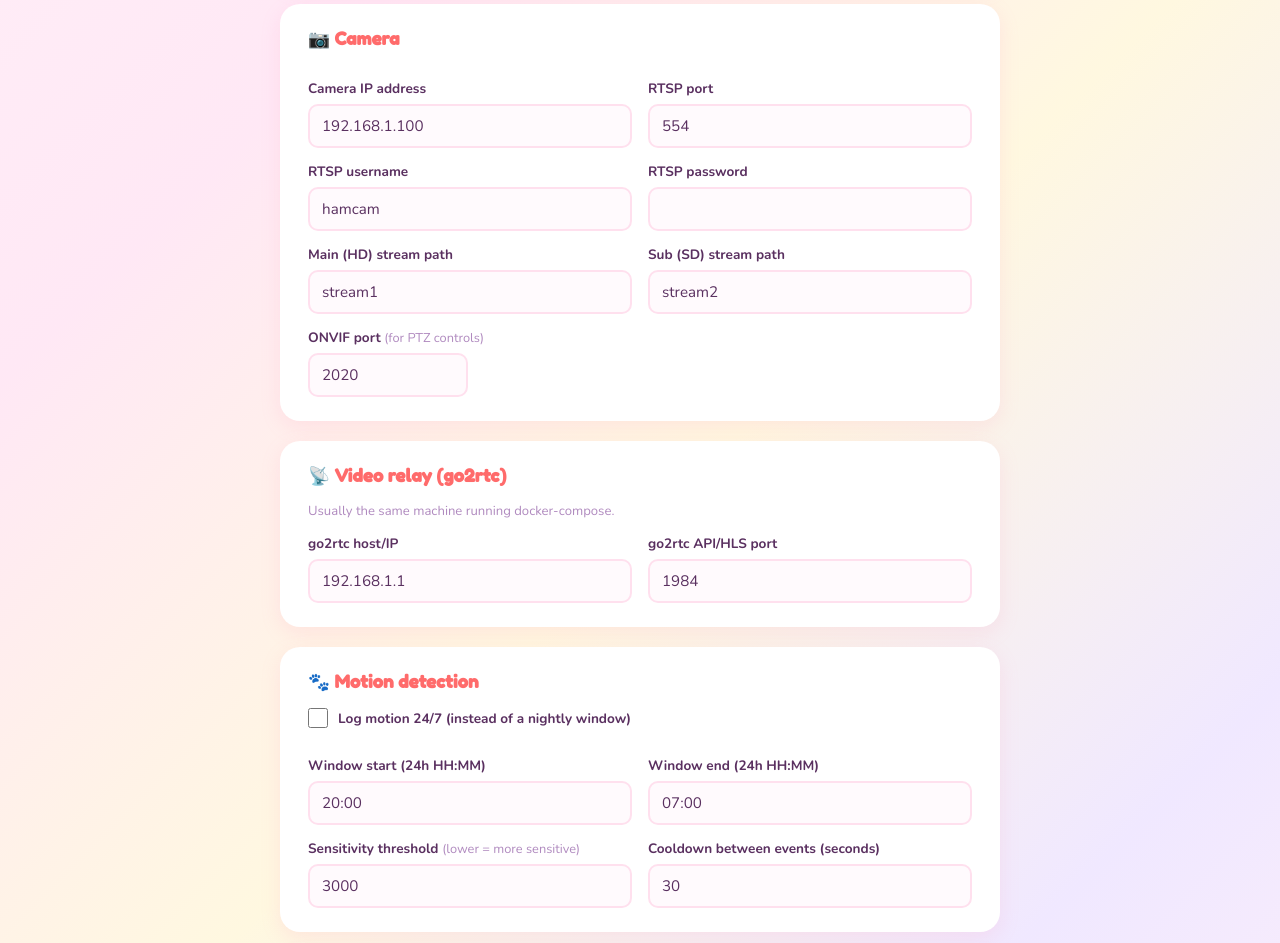
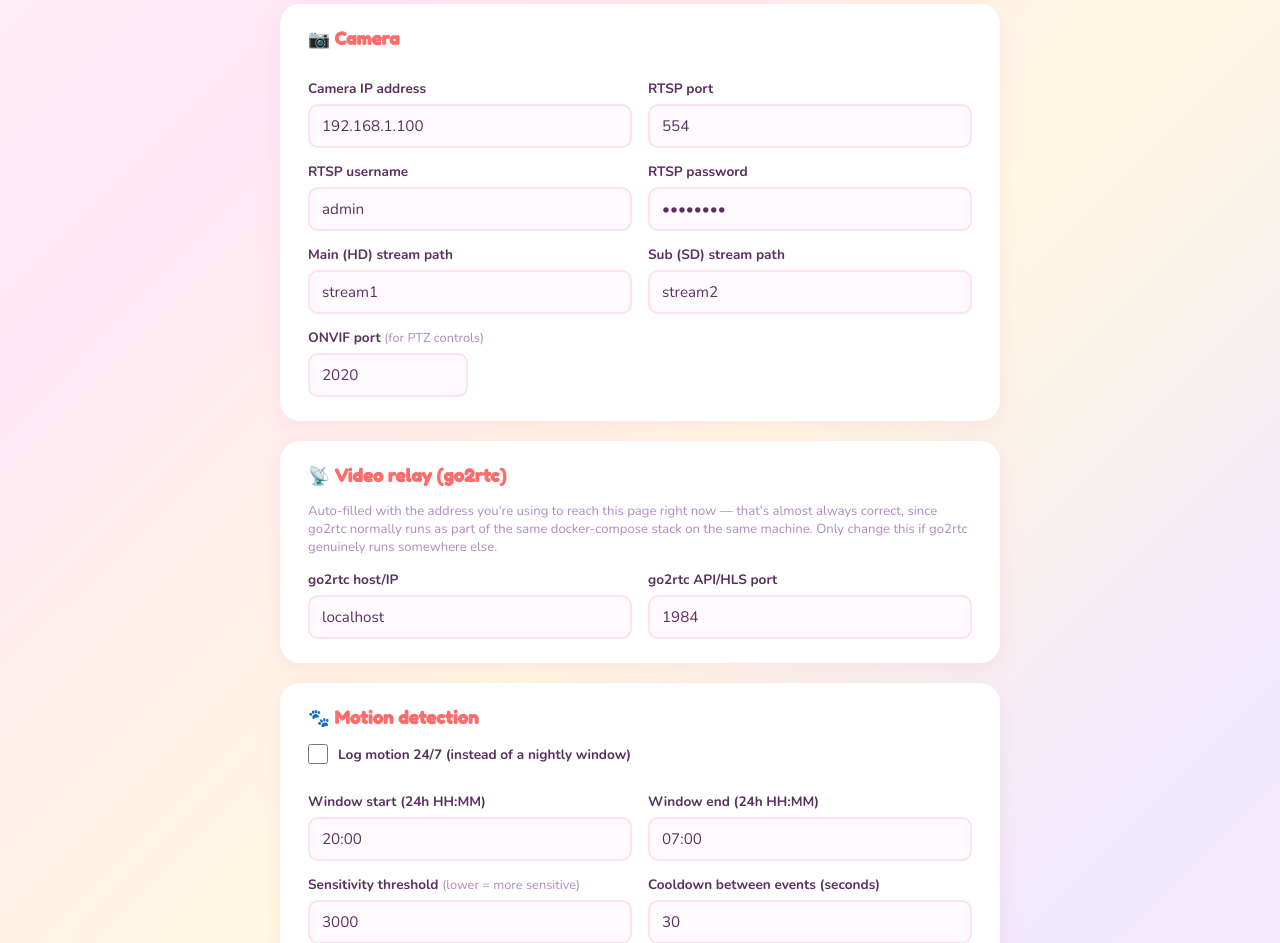
Before and after one commit to tommyboy180/hamcam, a PHP site: page /setup.php in a window 1280 px wide. Shown: the part 407-1350 px from the top of the page. Run offline with PHP 8.4, Linux system fonts and the light colour scheme.

Commit message:
Add files via upload

```diff
--- a/config.php
+++ b/config.php
@@ -3,68 +3,59 @@
 //  HamCAM Configuration
 // ============================================================
 //
-//  This is the TEMPLATE that ships in the repo. It is safe to copy
-//  straight to config.php and boot the app with it — every page will
-//  just redirect you to the setup wizard (setup.php) until you finish
-//  filling in real values there.
-//
-//      cp config.example.php config.php
-//      cp go2rtc.example.yaml go2rtc.yaml
-//      cp .env.example .env
-//      docker compose up -d --build
-//
-//  Then visit the site — the wizard takes it from there. Don't edit
-//  this file's __TOKEN__ placeholders by hand; setup.php does that
-//  for you (and stores a bcrypt hash of your password, not the
-//  plaintext).
+//  This file ships with example values so the app boots cleanly
+//  out of the box. Don't edit it by hand — open the site in a
+//  browser and use the setup wizard (it redirects you there
+//  automatically until HAMCAM_SETUP_COMPLETE is true below).
+//  The wizard rewrites this whole file when you save.
 // ============================================================
 
-// Flipped to true by setup.php once the wizard has been completed.
+// Flipped to true by the setup wizard once you've completed it.
 define('HAMCAM_SETUP_COMPLETE', false);
 
 // --- Authentication ---
-define('HAMCAM_PASSWORD_HASH', '__HAMCAM_PASSWORD_HASH__');  // bcrypt, set via setup.php
-define('SESSION_TIMEOUT', 3600);                              // seconds (1 hour)
+define('HAMCAM_PASSWORD_HASH', '');             // bcrypt, set via the wizard
+define('SESSION_TIMEOUT', 3600);                 // seconds (1 hour)
 
 // --- Camera Settings ---
 // Your camera's local IP and RTSP credentials
-define('CAMERA_IP',        '__CAMERA_IP__');   // <-- set via setup.php
-define('CAMERA_RTSP_PORT', 554);               // placeholder default until setup.php runs
-define('CAMERA_USER',      '__CAMERA_USER__');
-define('CAMERA_PASS',      '__CAMERA_PASS__');
+define('CAMERA_IP',        '192.168.1.100');   // <-- set via the wizard
+define('CAMERA_RTSP_PORT', 554);
+define('CAMERA_USER',      'admin');
+define('CAMERA_PASS',      'changeme');
 
 // RTSP stream paths (Tapo C210 stream names)
-define('RTSP_STREAM_HD', '__RTSP_STREAM_HD__');  // 2K main stream
-define('RTSP_STREAM_SD', '__RTSP_STREAM_SD__');  // Sub stream (lower res)
+define('RTSP_STREAM_HD', 'stream1');   // 2K main stream
+define('RTSP_STREAM_SD', 'stream2');   // Sub stream (lower res)
 
 // Full RTSP URL (used by hls-proxy / ffmpeg if needed)
 define('RTSP_URL_HD', sprintf(
     'rtsp://%s:%s@%s:%d/%s',
-    CAMERA_USER, CAMERA_PASS, CAMERA_IP, CAMERA_RTSP_PORT, RTSP_STREAM_HD
+    rawurlencode(CAMERA_USER), rawurlencode(CAMERA_PASS), CAMERA_IP, CAMERA_RTSP_PORT, RTSP_STREAM_HD
 ));
 
 // --- HLS Proxy (go2rtc) ---
 // go2rtc runs as a sidecar container and provides real-time HLS.
 // Stream name "cam" matches the streams key in go2rtc.yaml.
 // Set to '' to fall back to the MJPEG snapshot mode.
-define('HLS_URL', '__HLS_URL__');
+define('HLS_URL', 'http://192.168.1.1:1984/cam/index.m3u8');
 
 // MJPEG / Snapshot fallback URL (Tapo C210 snapshot endpoint)
 define('SNAPSHOT_URL', 'http://' . CAMERA_IP . '/snapshot/stream0');
 
 // --- PTZ / ONVIF ---
 define('ONVIF_HOST', CAMERA_IP);
-define('ONVIF_PORT', 2020);   // placeholder default until setup.php runs
+define('ONVIF_PORT', 2020);
 
 // --- Motion Detection ---
 // These mirror the env vars the `motion` container reads from .env —
-// setup.php keeps both in sync so the UI never lies about the schedule.
-define('MOTION_ACTIVE_START', '__MOTION_ACTIVE_START__');
-define('MOTION_ACTIVE_END',   '__MOTION_ACTIVE_END__');
-define('MOTION_ALWAYS_ON',    false);   // placeholder default until setup.php runs
-define('MOTION_THRESHOLD',    3000);    // placeholder default until setup.php runs
-define('MOTION_COOLDOWN',     30);      // placeholder default until setup.php runs
+// the wizard keeps both in sync so the UI never lies about the schedule.
+define('MOTION_ACTIVE_START', '20:00');
+define('MOTION_ACTIVE_END',   '07:00');
+define('MOTION_ALWAYS_ON',    false);   // set true to log 24/7
+define('MOTION_THRESHOLD',    3000);    // pixel change score to trigger (lower = more sensitive)
+define('MOTION_COOLDOWN',     30);      // seconds between events (prevents spam)
 
 // --- Site ---
-define('SITE_TITLE',    '__SITE_TITLE__');
-define('SITE_SUBTITLE', '__SITE_SUBTITLE__');
+define('SITE_TITLE',    'HamCAM');
+define('SITE_SUBTITLE', 'Live Hamster Observatory');
--- a/setup.php
+++ b/setup.php
@@ -11,8 +11,9 @@
  *   Acts as a protected "Settings" page — you must already be logged
  *   in (same session as camera.php) to view or change anything here.
  *
- * Writes three files: config.php, go2rtc.yaml, .env
- * (.env is read by docker-compose.yml on the host)
+ * Rewrites config.php and go2rtc.yaml in place (they ship with working
+ * example values, so there's nothing to "create" — just overwrite),
+ * and keeps .env in sync for docker-compose.
  */
 
 require_once 'config.php';
@@ -25,11 +26,92 @@ if (!$IS_FIRST_RUN && empty($_SESSION['hamcam_auth'])) {
     exit;
 }
 
-define('TEMPLATE_CONFIG', __DIR__ . '/config.example.php');
-define('TEMPLATE_GO2RTC', __DIR__ . '/go2rtc.example.yaml');
 define('OUT_CONFIG', __DIR__ . '/config.php');
 define('OUT_GO2RTC', __DIR__ . '/go2rtc.yaml');
 define('OUT_ENV', __DIR__ . '/.env');
+
+// ---------------------------------------------------------------- templates --
+// These are rendered fresh every time the form is saved — config.php and
+// go2rtc.yaml are fully regenerated from here, not patched in place. Every
+// field is a __TOKEN__, including the numeric/boolean ones; this string is
+// just text being substituted, never executed directly, so there's no PHP
+// syntax constraint on it the way there is on the files it produces.
+
+const CONFIG_TEMPLATE = <<<'PHPTPL'
+<?php
+// ============================================================
+//  HamCAM Configuration — generated by the setup wizard (setup.php)
+//  Don't edit by hand; re-run the wizard instead.
+// ============================================================
+
+define('HAMCAM_SETUP_COMPLETE', true);
+
+// --- Authentication ---
+define('HAMCAM_PASSWORD_HASH', '__HAMCAM_PASSWORD_HASH__');  // bcrypt
+define('SESSION_TIMEOUT', 3600);                              // seconds (1 hour)
+
+// --- Camera Settings ---
+define('CAMERA_IP',        '__CAMERA_IP__');
+define('CAMERA_RTSP_PORT', __CAMERA_RTSP_PORT__);
+define('CAMERA_USER',      '__CAMERA_USER__');
+define('CAMERA_PASS',      '__CAMERA_PASS__');
+
+define('RTSP_STREAM_HD', '__RTSP_STREAM_HD__');
+define('RTSP_STREAM_SD', '__RTSP_STREAM_SD__');
+
+define('RTSP_URL_HD', sprintf(
+    'rtsp://%s:%s@%s:%d/%s',
+    rawurlencode(CAMERA_USER), rawurlencode(CAMERA_PASS), CAMERA_IP, CAMERA_RTSP_PORT, RTSP_STREAM_HD
+));
+
+// --- HLS Proxy (go2rtc) ---
+define('HLS_URL', '__HLS_URL__');
+
+// MJPEG / Snapshot fallback URL (Tapo C210 snapshot endpoint)
+define('SNAPSHOT_URL', 'http://' . CAMERA_IP . '/snapshot/stream0');
+
+// --- PTZ / ONVIF ---
+define('ONVIF_HOST', CAMERA_IP);
+define('ONVIF_PORT', __ONVIF_PORT__);
+
+// --- Motion Detection ---
+define('MOTION_ACTIVE_START', '__MOTION_ACTIVE_START__');
+define('MOTION_ACTIVE_END',   '__MOTION_ACTIVE_END__');
+define('MOTION_ALWAYS_ON',    __MOTION_ALWAYS_ON__);
+define('MOTION_THRESHOLD',    __MOTION_THRESHOLD__);
+define('MOTION_COOLDOWN',     __MOTION_COOLDOWN__);
+
+// --- Site ---
+define('SITE_TITLE',    '__SITE_TITLE__');
+define('SITE_SUBTITLE', '__SITE_SUBTITLE__');
+
+PHPTPL;
+
+const GO2RTC_TEMPLATE = <<<'YAMLTPL'
+# Generated by the setup wizard (setup.php). Don't edit by hand;
+# re-run the wizard instead.
+
+streams:
+  cam:
+    - rtsp://__CAMERA_USER__:__CAMERA_PASS__@__CAMERA_IP__:__CAMERA_RTSP_PORT__/__RTSP_STREAM_HD__
+
+api:
+  listen: ":1984"
+  origin: "*"
+
+rtsp:
+  listen: ":8554"
+
+webrtc:
+  listen: ":8555/tcp"
+
+hls:
+  segment_duration: 1
+
+log:
+  level: warn
+
+YAMLTPL;
 
 // ---------------------------------------------------------------- helpers --
 
@@ -38,7 +120,8 @@ function php_escape(string $v): string {
     return str_replace(["\\", "'"], ["\\\\", "\\'"], $v);
 }
 
-// Replace __TOKEN__ markers (used for quoted string defines).
+// Plain string token substitution — no regex, no backreference quirks
+// (matters because bcrypt hashes contain literal '$' characters).
 function render_tokens(string $text, array $tokens): string {
     foreach ($tokens as $key => $value) {
         $text = str_replace("__{$key}__", $value, $text);
@@ -46,20 +129,10 @@ function render_tokens(string $text, array $tokens): string {
     return $text;
 }
 
-// Replace a whole define('NAME', ...); line (used for unquoted bool/int defines,
-// which can't safely be done with bare token substitution since the template
-// has to be valid PHP on its own before any substitution happens).
-function set_define(string $text, string $name, string $rawValue): string {
-    $pattern = "/define\('" . preg_quote($name, '/') . "',\s*[^)]*\);/";
-    return preg_replace($pattern, "define('{$name}', {$rawValue});", $text, 1);
-}
-
 function current_const(string $name, $default) {
     return defined($name) ? constant($name) : $default;
 }
 
-// Pull a couple of existing values back out of HLS_URL / .env so the form
-// is pre-filled with real settings when reconfiguring, rather than guesses.
 function parse_existing_env(): array {
     $env = [];
     if (is_file(OUT_ENV)) {
@@ -72,46 +145,53 @@ function parse_existing_env(): array {
     return $env;
 }
 
+// go2rtc only reads go2rtc.yaml at process startup — it won't notice the
+// file we just rewrote on its own. It exposes POST /api/restart specifically
+// for this: an in-process restart that re-reads its config from disk. Since
+// hamcam and go2rtc share a Docker network, we can call this directly —
+// no Docker socket access needed, unlike restarting the *container* would.
+function reload_go2rtc(): bool {
+    $ctx = stream_context_create([
+        'http' => ['method' => 'POST', 'timeout' => 3, 'ignore_errors' => true],
+    ]);
+    $result = @file_get_contents('http://go2rtc:1984/api/restart', false, $ctx);
+    return $result !== false;
+}
+
+// The user's browser already knows the right address for this — it's
+// whatever they typed to reach this very page. Default to that instead of
+// making them go hunt for a Docker-internal IP (e.g. `docker exec go2rtc
+// ifconfig` gives you the container's address on its private bridge
+// network, like 172.18.0.2 — not reachable from a browser at all, and
+// not what this field is asking for).
+function detect_host_ip(): string {
+    $host = $_SERVER['HTTP_HOST'] ?? $_SERVER['SERVER_NAME'] ?? '';
+    $host = preg_replace('/:\d+$/', '', $host); // strip ":port" if present
+    return $host !== '' ? $host : '192.168.1.1';
+}
+
 // ------------------------------------------------------------- form state --
+// config.php always has *some* sane values (either the shipped example
+// defaults, or whatever was last saved) — no need to special-case first-run
+// vs. editing here, just read whatever's currently defined.
 
 $errors = [];
 $saved = false;
-$generated_password_notice = '';
 
-if ($IS_FIRST_RUN) {
-    $d = [
-        'camera_ip'        => '192.168.1.100',
-        'camera_rtsp_port' => 554,
-        'camera_user'      => 'hamcam',
-        'camera_pass'      => '',
-        'rtsp_stream_hd'   => 'stream1',
-        'rtsp_stream_sd'   => 'stream2',
-        'onvif_port'       => 2020,
-        'go2rtc_host'      => '192.168.1.1',
-        'go2rtc_port'      => 1984,
-        'motion_always_on' => false,
-        'motion_start'     => '20:00',
-        'motion_end'       => '07:00',
-        'motion_threshold' => 3000,
-        'motion_cooldown'  => 30,
-        'site_title'       => 'HamCAM',
-        'site_subtitle'    => 'Live Hamster Observatory',
-        'tz'               => 'UTC',
-        'web_port'         => 8765,
-    ];
-} else {
 $env = parse_existing_env();
-    $go2rtc_host = '';
 $go2rtc_port = (int)($env['GO2RTC_API_PORT'] ?? 1984);
-    if (defined('HLS_URL') && HLS_URL && preg_match('#^https?://([^:/]+):(\d+)#', HLS_URL, $m)) {
+$go2rtc_host = detect_host_ip();
+if (!$IS_FIRST_RUN && defined('HLS_URL') && HLS_URL && preg_match('#^https?://([^:/]+):(\d+)#', HLS_URL, $m)) {
+    // Editing: show whatever was actually saved last time, not a fresh guess.
     $go2rtc_host = $m[1];
     $go2rtc_port = (int)$m[2];
 }
+
 $d = [
-        'camera_ip'        => current_const('CAMERA_IP', ''),
+    'camera_ip'        => current_const('CAMERA_IP', '192.168.1.100'),
     'camera_rtsp_port' => current_const('CAMERA_RTSP_PORT', 554),
-        'camera_user'      => current_const('CAMERA_USER', ''),
-        'camera_pass'      => '', // never re-display the existing secret — blank = "keep current"
+    'camera_user'      => current_const('CAMERA_USER', 'admin'),
+    'camera_pass'      => $IS_FIRST_RUN ? current_const('CAMERA_PASS', '') : '', // don't echo a real secret back
     'rtsp_stream_hd'   => current_const('RTSP_STREAM_HD', 'stream1'),
     'rtsp_stream_sd'   => current_const('RTSP_STREAM_SD', 'stream2'),
     'onvif_port'       => current_const('ONVIF_PORT', 2020),
@@ -127,7 +207,6 @@ if ($IS_FIRST_RUN) {
     'tz'               => $env['TZ'] ?? 'UTC',
     'web_port'         => (int)($env['HAMCAM_PORT'] ?? 8765),
 ];
-}
 
 // ------------------------------------------------------------- form submit --
 
@@ -142,8 +221,8 @@ if ($_SERVER['REQUEST_METHOD'] === 'POST') {
     $rtsp_hd           = $p('rtsp_stream_hd', 'stream1');
     $rtsp_sd           = $p('rtsp_stream_sd', 'stream2');
     $onvif_port        = (int)$p('onvif_port', '2020');
-    $go2rtc_host       = $p('go2rtc_host');
-    $go2rtc_port       = (int)$p('go2rtc_port', '1984');
+    $go2rtc_host_in    = $p('go2rtc_host');
+    $go2rtc_port_in    = (int)$p('go2rtc_port', '1984');
     $always_on         = isset($_POST['motion_always_on']);
     $motion_start      = $p('motion_start', '20:00');
     $motion_end        = $p('motion_end', '07:00');
@@ -162,23 +241,15 @@ if ($_SERVER['REQUEST_METHOD'] === 'POST') {
     }
     if ($camera_ip === '') $errors[] = 'Camera IP address is required.';
     if ($camera_user === '') $errors[] = 'Camera RTSP username is required.';
-    if ($camera_pass === '' && $IS_FIRST_RUN) $errors[] = 'Camera RTSP password is required.';
-    if ($go2rtc_host === '') $errors[] = 'go2rtc host/IP is required.';
+    if ($camera_pass === '') $errors[] = 'Camera RTSP password is required.';
+    if ($go2rtc_host_in === '') $errors[] = 'go2rtc host/IP is required.';
     if ($rtsp_hd === '') $errors[] = 'Main RTSP stream path is required.';
 
-    foreach (['camera_user' => $camera_user, 'camera_pass' => $camera_pass] as $label => $val) {
-        if ($val !== '' && preg_match('#[:/@]#', $val)) {
-            $errors[] = "Camera username/password can't contain ':', '/', or '@' — HamCAM builds RTSP URLs without encoding them, so it will break the stream.";
-            break;
-        }
+    if (strpos($camera_user, ':') !== false) {
+        $errors[] = "Camera username can't contain ':' — it's used as the user:pass separator for HTTP Basic Auth (cam_api.php) and a colon in the username makes that ambiguous to decode. A colon in the password is fine.";
     }
 
     if (empty($errors)) {
-        // Keep the existing camera password if the field was left blank on a re-edit.
-        if ($camera_pass === '' && !$IS_FIRST_RUN) {
-            $camera_pass = current_const('CAMERA_PASS', '');
-        }
-
         // Keep the existing password hash unless a new password was actually entered.
         if ($new_password !== '') {
             $password_hash = password_hash($new_password, PASSWORD_BCRYPT);
@@ -186,40 +257,44 @@ if ($_SERVER['REQUEST_METHOD'] === 'POST') {
             $password_hash = current_const('HAMCAM_PASSWORD_HASH', '');
         }
 
-        $hls_url = sprintf('http://%s:%d/cam/index.m3u8', $go2rtc_host, $go2rtc_port);
+        $hls_url = sprintf('http://%s:%d/cam/index.m3u8', $go2rtc_host_in, $go2rtc_port_in);
 
         $tokens = [
             'HAMCAM_PASSWORD_HASH' => php_escape($password_hash),
             'CAMERA_IP'            => php_escape($camera_ip),
+            'CAMERA_RTSP_PORT'     => (string)$camera_rtsp_port,
             'CAMERA_USER'          => php_escape($camera_user),
             'CAMERA_PASS'          => php_escape($camera_pass),
             'RTSP_STREAM_HD'       => php_escape($rtsp_hd),
             'RTSP_STREAM_SD'       => php_escape($rtsp_sd),
             'HLS_URL'              => php_escape($hls_url),
+            'ONVIF_PORT'           => (string)$onvif_port,
             'MOTION_ACTIVE_START'  => php_escape($motion_start),
             'MOTION_ACTIVE_END'    => php_escape($motion_end),
+            'MOTION_ALWAYS_ON'     => $always_on ? 'true' : 'false',
+            'MOTION_THRESHOLD'     => (string)$motion_threshold,
+            'MOTION_COOLDOWN'      => (string)$motion_cooldown,
             'SITE_TITLE'           => php_escape($site_title),
             'SITE_SUBTITLE'        => php_escape($site_subtitle),
         ];
 
-        // --- config.php ---
-        $config_text = render_tokens(file_get_contents(TEMPLATE_CONFIG), $tokens);
-        $config_text = set_define($config_text, 'CAMERA_RTSP_PORT', (string)$camera_rtsp_port);
-        $config_text = set_define($config_text, 'ONVIF_PORT', (string)$onvif_port);
-        $config_text = set_define($config_text, 'MOTION_ALWAYS_ON', $always_on ? 'true' : 'false');
-        $config_text = set_define($config_text, 'MOTION_THRESHOLD', (string)$motion_threshold);
-        $config_text = set_define($config_text, 'MOTION_COOLDOWN', (string)$motion_cooldown);
-        $config_text = set_define($config_text, 'HAMCAM_SETUP_COMPLETE', 'true');
+        $config_text = render_tokens(CONFIG_TEMPLATE, $tokens);
 
-        // --- go2rtc.yaml ---
-        $go2rtc_tokens = $tokens + ['CAMERA_RTSP_PORT' => (string)$camera_rtsp_port];
-        $go2rtc_text = render_tokens(file_get_contents(TEMPLATE_GO2RTC), $go2rtc_tokens);
+        // go2rtc.yaml needs its own encoding for the credentials: this is a URL,
+        // not a PHP string literal, and Go's URL parser is strict about it (a
+        // password with a '%', '#', '?', '&', etc. would parse fine as a PHP
+        // string but break go2rtc's RTSP connection — same reason snapshot.php
+        // and motion_log.php urlencode() at the point of building a URL, rather
+        // than relying on whatever escaping the value already went through).
+        $go2rtc_tokens = $tokens;
+        $go2rtc_tokens['CAMERA_USER'] = rawurlencode($camera_user);
+        $go2rtc_tokens['CAMERA_PASS'] = rawurlencode($camera_pass);
+        $go2rtc_text = render_tokens(GO2RTC_TEMPLATE, $go2rtc_tokens);
 
-        // --- .env (read by docker-compose.yml on the host) ---
         $env_text = implode("\n", [
             "TZ={$tz}",
             "HAMCAM_PORT={$web_port}",
-            "GO2RTC_API_PORT={$go2rtc_port}",
+            "GO2RTC_API_PORT={$go2rtc_port_in}",
             "GO2RTC_RTSP_PORT=8554",
             "MOTION_ACTIVE_START={$motion_start}",
             "MOTION_ACTIVE_END={$motion_end}",
@@ -235,8 +310,10 @@ if ($_SERVER['REQUEST_METHOD'] === 'POST') {
                  && @file_put_contents(OUT_GO2RTC, $go2rtc_text) !== false
                  && @file_put_contents(OUT_ENV, $env_text) !== false;
 
+        $go2rtc_reloaded = false;
         if ($write_ok) {
             $saved = true;
+            $go2rtc_reloaded = reload_go2rtc();
             if ($IS_FIRST_RUN) {
                 // No need to make someone log in immediately after they just set the password.
                 $_SESSION['hamcam_auth'] = true;
@@ -244,23 +321,31 @@ if ($_SERVER['REQUEST_METHOD'] === 'POST') {
             }
         } else {
             $errors[] = 'Could not write config.php / go2rtc.yaml / .env — the web server needs '
-                      . 'write permission on those files. See the README "Setup" section '
-                      . '(usually: chmod 666 config.php go2rtc.yaml .env on the host).';
+                      . 'write permission on those files. They should already be writable '
+                      . '(the container fixes this at startup); try `docker compose restart hamcam`.';
         }
     }
 
     if (!empty($errors)) {
         // Re-render the form with whatever was just submitted, not the stale defaults.
-        $d = compact(
-            'camera_ip', 'camera_rtsp_port', 'camera_user', 'camera_pass',
-            'rtsp_stream_hd', 'rtsp_stream_sd', 'onvif_port', 'go2rtc_host',
-            'go2rtc_port', 'motion_start', 'motion_end', 'motion_threshold',
-            'motion_cooldown', 'site_title', 'site_subtitle', 'tz', 'web_port'
-        );
+        $d['camera_ip'] = $camera_ip;
+        $d['camera_rtsp_port'] = $camera_rtsp_port;
+        $d['camera_user'] = $camera_user;
+        $d['camera_pass'] = ''; // don't echo a failed password attempt back into the field
         $d['rtsp_stream_hd'] = $rtsp_hd;
         $d['rtsp_stream_sd'] = $rtsp_sd;
+        $d['onvif_port'] = $onvif_port;
+        $d['go2rtc_host'] = $go2rtc_host_in;
+        $d['go2rtc_port'] = $go2rtc_port_in;
         $d['motion_always_on'] = $always_on;
-        $d['camera_pass'] = ''; // don't echo a failed password attempt back into the field
+        $d['motion_start'] = $motion_start;
+        $d['motion_end'] = $motion_end;
+        $d['motion_threshold'] = $motion_threshold;
+        $d['motion_cooldown'] = $motion_cooldown;
+        $d['site_title'] = $site_title;
+        $d['site_subtitle'] = $site_subtitle;
+        $d['tz'] = $tz;
+        $d['web_port'] = $web_port;
     }
 }
 
@@ -420,9 +505,17 @@ function checked(bool $v): string { return $v ? 'checked' : ''; }
       <?php else: ?>
         <p>Your settings were updated.</p>
       <?php endif; ?>
-      <p class="note">Page/login changes (password, site title, camera IP/creds) take effect
-      immediately. Changes to the video relay, the web UI port, or motion-detector
-      timing need the stack restarted to take effect:</p>
+      <p class="note">Login/password, camera IP/creds, and site title take effect
+      immediately.
+      <?php if ($go2rtc_reloaded): ?>
+        The video relay reloaded itself automatically — the new camera feed
+        should be live within a few seconds.
+      <?php else: ?>
+        The video relay couldn't be reloaded automatically (it may still be
+        starting up) — give it a minute, or run <code style="display:inline;padding:2px 6px;margin:0">docker compose restart go2rtc</code> if the feed doesn't come up.
+      <?php endif; ?>
+      The web UI port, timezone, and motion-detector timing/sensitivity are
+      container-level settings — apply those with:</p>
       <code>docker compose up -d</code>
       <a class="btn" href="camera.php">Go to dashboard →</a>
     </div>
@@ -469,7 +562,7 @@ function checked(bool $v): string { return $v ? 'checked' : ''; }
           </div>
           <div>
             <label>RTSP password <?= $IS_FIRST_RUN ? '' : '<span class="hint">(blank = keep current)</span>' ?></label>
-            <input type="password" name="camera_pass" value="" placeholder="<?= $IS_FIRST_RUN ? '' : '••••••••' ?>">
+            <input type="password" name="camera_pass" value="<?= esc($d['camera_pass']) ?>" placeholder="<?= $IS_FIRST_RUN ? '' : '••••••••' ?>">
           </div>
         </div>
         <div class="row">
@@ -488,7 +581,10 @@ function checked(bool $v): string { return $v ? 'checked' : ''; }
 
       <div class="card">
         <h2>📡 Video relay (go2rtc)</h2>
-        <p class="note">Usually the same machine running docker-compose.</p>
+        <p class="note">Auto-filled with the address you're using to reach
+        this page right now — that's almost always correct, since go2rtc
+        normally runs as part of the same docker-compose stack on the same
+        machine. Only change this if go2rtc genuinely runs somewhere else.</p>
         <div class="row">
           <div>
             <label>go2rtc host/IP</label>
```
Also changed, not shown: camera.php (+5 -3 lines), docker-compose.yml (+7 -9 lines), go2rtc.yaml (+6 -12 lines), motion_log.php (+5 -3 lines), README.md, 4 other files. Lines whose indentation alone changed are shown as unchanged.
